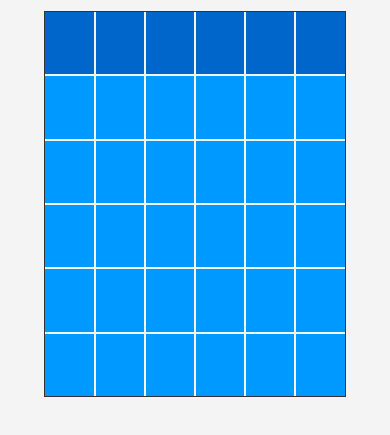
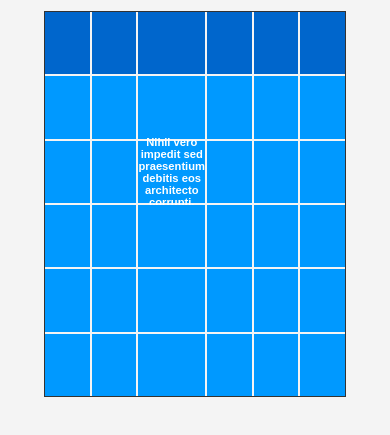
Before and after one commit to jdelpino-dev/jeopardy_game, a plain HTML site: page index.html in a window 390 px wide. Shown: the part 87-522 px from the top of the page. Drawn offline with nearby package versions, Linux system fonts and the light colour scheme; a web font is replaced by a local one.

Commit message:
Improved responsive font sizes

```diff
--- a/index.html
+++ b/index.html
@@ -39,7 +39,7 @@
             <div class="question-row">
                   <div class="question"></div>
                   <div class="question"></div>
-                  <div class="question"></div>
+                  <div class="question">Nihil vero impedit sed praesentium debitis eos architecto corrupti.</div>
                   <div class="question"></div>
                   <div class="question"></div>
                   <div class="question"></div>
--- a/jeopardy.css
+++ b/jeopardy.css
@@ -79,6 +79,13 @@ body {
   }
 }
 
+@media (max-width: 700px) {
+  .category,
+  .question {
+    font-size: 0.6rem;
+  }
+}
+
 /* Adjustments for small screens */
 @media (max-width: 600px) {
   .jeopardy-board {
@@ -87,7 +94,8 @@ body {
 
   .category,
   .question {
-    font-size: 0.8rem;
+    /* font-size: 0.8rem; */
+    font-size: 0.55rem;
     height: 15vw; /* Adjust for smaller screens */
   }
 }
```
